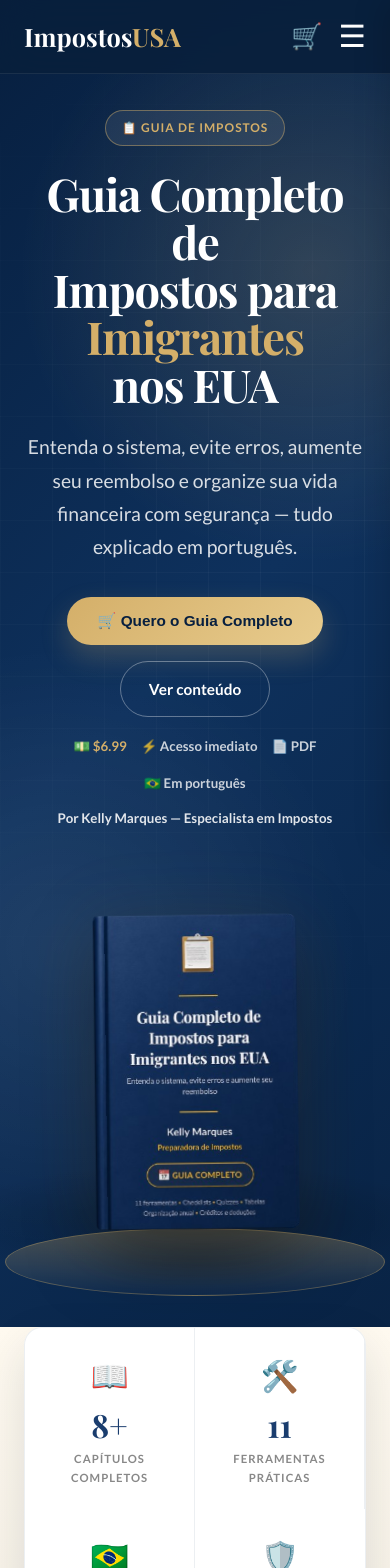
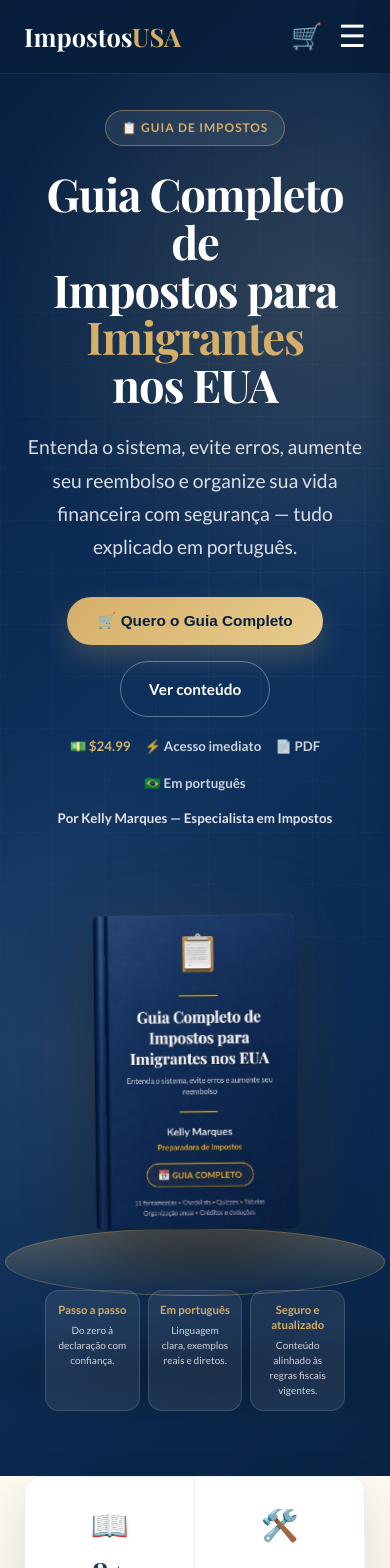
Before and after one commit to andreajoa/imposto, a React (Vite) app: page / in a window 390 px wide. Shown: the top 1568 px of the page. Built offline with nearby package versions, Linux system fonts and the light colour scheme.

Commit message:
fix: preço .99, nova foto Kelly, cards hero sem sobreposição

```diff
--- a/src/components/Hero.jsx
+++ b/src/components/Hero.jsx
@@ -31,7 +31,7 @@ export default function Hero() {
           </div>
 
           <div className="hero-meta animate delay-3">
-            <span>💵 $6.99</span>
+            <span>💵 $24.99</span>
             <span>⚡ Acesso imediato</span>
             <span>📄 PDF</span>
             <span>🇧🇷 Em português</span>
@@ -41,23 +41,23 @@ export default function Hero() {
         </div>
 
         <div className="hero-showcase animate delay-2">
-          <div className="hero-card hero-card-left">
+          <div className="hero-pedestal">
+            <Book3D />
+          </div>
+
+          <div className="hero-feature-cards">
+            <div className="hero-feature-card">
               <strong>Passo a passo</strong>
               <span>Do zero à declaração com confiança.</span>
             </div>
-
-          <div className="hero-card hero-card-right top">
+            <div className="hero-feature-card">
               <strong>Em português</strong>
               <span>Linguagem clara, exemplos reais e diretos.</span>
             </div>
-
-          <div className="hero-card hero-card-right bottom">
+            <div className="hero-feature-card">
               <strong>Seguro e atualizado</strong>
               <span>Conteúdo alinhado às regras fiscais vigentes.</span>
             </div>
-
-          <div className="hero-pedestal">
-            <Book3D />
           </div>
         </div>
       </div>
--- a/src/styles/book3d.css
+++ b/src/styles/book3d.css
@@ -107,3 +107,75 @@
         height: 32px;
     }
 }
+
+/* ============ HERO FEATURE CARDS (abaixo do livro) ============ */
+.hero-showcase {
+    flex-direction: column;
+    gap: 28px;
+}
+
+.hero-pedestal {
+    width: 100%;
+    display: flex;
+    justify-content: center;
+}
+
+.hero-feature-cards {
+    display: grid;
+    grid-template-columns: repeat(3, 1fr);
+    gap: 12px;
+    width: 100%;
+    max-width: 430px;
+    margin: 0 auto;
+}
+
+.hero-feature-card {
+    background: rgba(255, 255, 255, 0.08);
+    border: 1px solid rgba(255, 255, 255, 0.14);
+    backdrop-filter: blur(14px);
+    border-radius: 14px;
+    padding: 16px 14px;
+    color: white;
+    text-align: center;
+}
+
+.hero-feature-card strong {
+    display: block;
+    color: var(--gold);
+    font-size: 9.5pt;
+    margin-bottom: 5px;
+    line-height: 1.3;
+}
+
+.hero-feature-card span {
+    display: block;
+    font-size: 8.5pt;
+    line-height: 1.5;
+    opacity: 0.78;
+}
+
+@media (max-width: 980px) {
+    .hero-feature-cards {
+        max-width: 360px;
+    }
+}
+
+@media (max-width: 768px) {
+    .hero-feature-cards {
+        max-width: 300px;
+        grid-template-columns: repeat(3, 1fr);
+        gap: 8px;
+    }
+
+    .hero-feature-card {
+        padding: 12px 10px;
+    }
+
+    .hero-feature-card strong {
+        font-size: 8.5pt;
+    }
+
+    .hero-feature-card span {
+        font-size: 7.5pt;
+    }
+}
```
Also changed, not shown: public/image/autora.png. Lines whose indentation alone changed are shown as unchanged.
